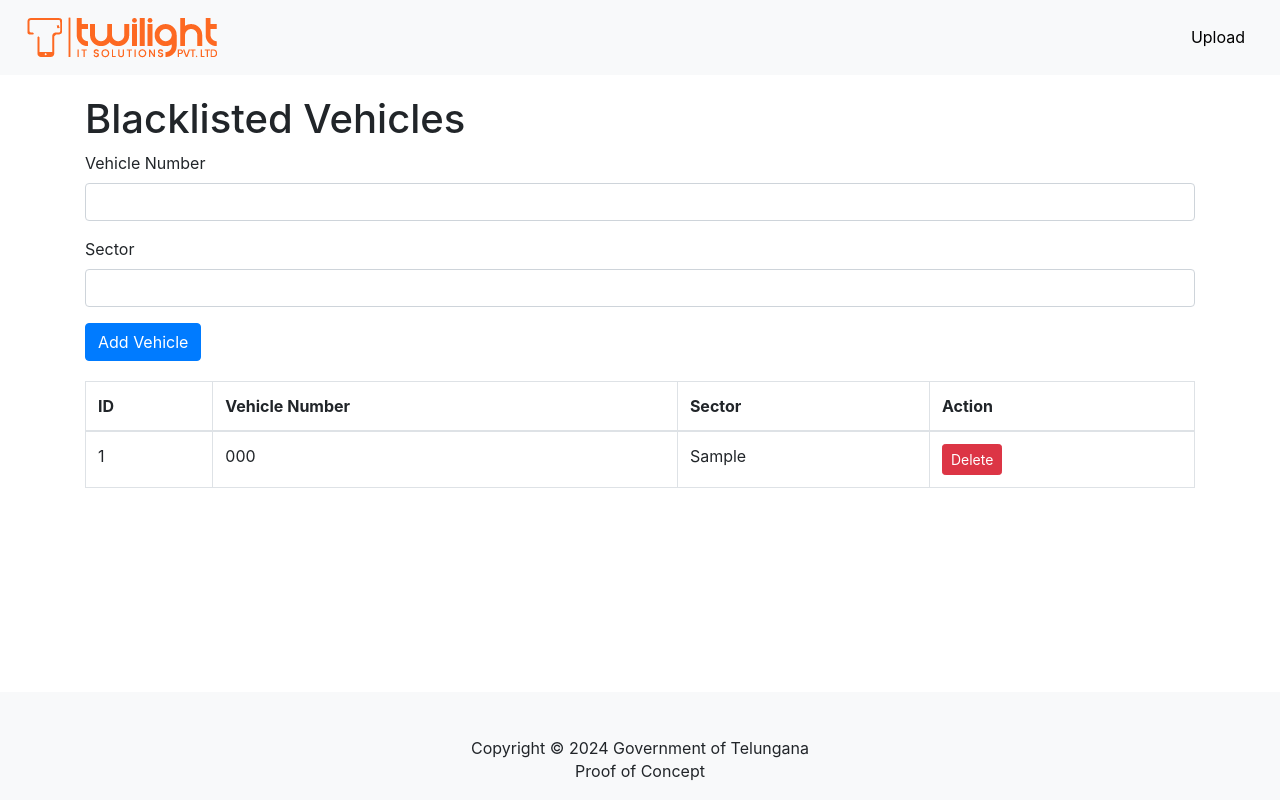
After one commit to Vinoth018/WildLife_Demo, a Flask app: page /blacklisted in a window 1280 px wide. The commit adds this page. Run offline with Flask 3, Linux system fonts and the light colour scheme; tables that the repository leaves empty or names only in its code hold one stand-in row (values such as "Sample post"); data that the repository does not hold is empty; some libraries are stand-ins or nearby versions.

Commit message:
Created webpage for blacklisted vehicles and stored data in mysql database

```diff
--- a/app.py
+++ b/app.py
@@ -267,6 +267,44 @@ def behaviour():
 def treefalls():
     return render_template('treefalls.html')
 
+
+@app.route('/blacklisted', methods=['GET', 'POST'])
+def blacklisted_vehicles():
+    if request.method == 'POST':
+        vehicle_number = request.form.get('vehicle_number')
+        sector = request.form.get('sector')
+
+        try:
+            with connection.cursor() as cursor:
+                sql = "INSERT INTO blacklisted_vehicles (vehicle_number, sector) VALUES (%s, %s)"
+                cursor.execute(sql, (vehicle_number, sector))
+                connection.commit()
+        except Exception as e:
+            print(f"Error inserting into database: {e}")
+
+    vehicles = []
+    try:
+        with connection.cursor() as cursor:
+            sql = "SELECT * FROM blacklisted_vehicles"
+            cursor.execute(sql)
+            vehicles = cursor.fetchall()
+    except Exception as e:
+        print(f"Error fetching from database: {e}")
+
+    return render_template('blacklisted.html', vehicles=vehicles)
+
+@app.route('/delete_vehicle/<int:vehicle_id>', methods=['POST'])
+def delete_vehicle(vehicle_id):
+    try:
+        with connection.cursor() as cursor:
+            sql = "DELETE FROM blacklisted_vehicles WHERE id = %s"
+            cursor.execute(sql, (vehicle_id,))
+            connection.commit()
+    except Exception as e:
+        print(f"Error deleting from database: {e}")
+
+    return redirect(url_for('blacklisted_vehicles'))
+
 if __name__ == '__main__':
     app.run(host='0.0.0.0', port=5000)
 
--- /dev/null
+++ b/templates/blacklisted.html
@@ -0,0 +1,266 @@
+<!-- <!doctype html>
+<html lang="en">
+<head>
+    <meta charset="UTF-8">
+    <meta name="viewport" content="width=device-width, initial-scale=1.0">
+    <title>Blacklisted Vehicles</title>
+    <link href="https://stackpath.bootstrapcdn.com/bootstrap/4.5.2/css/bootstrap.min.css" rel="stylesheet">
+    <style>
+        .container {
+            margin-top: 20px;
+        }
+        .crud-table {
+            margin-top: 20px;
+        }
+    </style>
+</head>
+<body>
+    <div class="container">
+        <h1>Blacklisted Vehicles</h1>
+
+        <form method="POST" action="/blacklisted">
+            <div class="form-group">
+                <label for="vehicle_number">Vehicle Number</label>
+                <input type="text" id="vehicle_number" name="vehicle_number" class="form-control" required>
+            </div>
+            <div class="form-group">
+                <label for="sector">Sector</label>
+                <input type="text" id="sector" name="sector" class="form-control" required>
+            </div>
+            <button type="submit" class="btn btn-primary">Add Vehicle</button>
+        </form>
+
+        <div class="crud-table">
+            <table class="table table-bordered">
+                <thead>
+                    <tr>
+                        <th>ID</th>
+                        <th>Vehicle Number</th>
+                        <th>Sector</th>
+                        <th>Action</th>
+                    </tr>
+                </thead>
+                <tbody>
+                    {% for vehicle in vehicles %}
+                    <tr>
+                        <td>{{ vehicle.id }}</td>
+                        <td>{{ vehicle.vehicle_number }}</td>
+                        <td>{{ vehicle.sector }}</td>
+                        <td>
+                            <form method="POST" action="{{ url_for('delete_vehicle', vehicle_id=vehicle.id) }}" style="display:inline;">
+                                <button type="submit" class="btn btn-danger btn-sm">Delete</button>
+                            </form>
+                        </td>
+                    </tr>
+                    {% endfor %}
+                </tbody>
+            </table>
+        </div>
+    </div>
+
+    <script src="https://code.jquery.com/jquery-3.5.1.slim.min.js"></script>
+    <script src="https://cdn.jsdelivr.net/npm/@popperjs/core@2.5.3/dist/umd/popper.min.js"></script>
+    <script src="https://stackpath.bootstrapcdn.com/bootstrap/4.5.2/js/bootstrap.min.js"></script>
+</body>
+</html> -->
+
+
+
+
+
+
+<!doctype html>
+<html lang="en">
+<head>
+    <meta charset="UTF-8">
+    <meta name="viewport" content="width=device-width, initial-scale=1.0">
+    <title>Video Stream</title>
+    <link href="https://stackpath.bootstrapcdn.com/bootstrap/4.5.2/css/bootstrap.min.css" rel="stylesheet">
+    <link href="{{ url_for('static', filename='css/styles.css') }}" rel="stylesheet">
+    <style>
+        body, html {
+            height: 100%;
+            margin: 0;
+            display: flex;
+            flex-direction: column;
+            overflow: hidden;
+        }
+        .header {
+            background-color: #f8f9fa;
+            display: flex;
+            justify-content: space-between;
+            padding: 15px 0;
+            flex-shrink: 0;
+        }
+        .botom {
+            display: flex;
+            color: black;
+            padding-top: 10px;
+        }
+        a {
+            padding-right: 20px;
+            color: black;
+        }
+        .content {
+            display: flex;
+            height: calc(100% - 160px);
+            overflow: hidden;
+            flex: 1;
+        }
+        .video-container {
+            flex: 7.8;
+            display: flex;
+            align-items: center;
+            justify-content: center;
+            padding-right: 20px;
+            height: 100%;
+        }
+        .video-container img {
+            width: 100%;
+            height: 100%;
+            object-fit: contain;
+        }
+        .predictions-container {
+            flex: 2.2;
+            background-color: #f8f9fa;
+            padding: 20px;
+            border-left: 2px solid #e0e0e0;
+            height: 100%;
+            overflow-y: auto;
+        }
+        .predictions-container h2 {
+            font-size: 24px;
+            margin-bottom: 20px;
+            position: sticky;
+            top: 0;
+            background-color: #f8f9fa;
+            z-index: 10;
+            padding-bottom: 10px;
+            border-bottom: 2px solid #e0e0e0;
+        }
+        .display-4 {
+            margin-bottom: 30px;
+            text-align: center;
+        }
+        footer {
+            flex-shrink: 0;
+            background-color: #f8f9fa;
+            padding: 10px 0;
+        }
+        .container {
+            margin-top: 20px;
+        }
+        .crud-table {
+            margin-top: 20px;
+        }
+    </style>
+</head>
+<body>
+    <div class="header">
+        <div><img src="{{ url_for('static', filename='images/Twilight.png') }}" alt="Twilight" style="height: 45px; width: 213px; margin-left: 15px;"></div>
+        <div class="botom">
+            <a href="/" style="margin-right: 15px;">Upload</a>
+        </div>
+    </div>
+
+
+
+    <div class="container">
+        <h1>Blacklisted Vehicles</h1>
+
+        <form method="POST" action="/blacklisted">
+            <div class="form-group">
+                <label for="vehicle_number">Vehicle Number</label>
+                <input type="text" id="vehicle_number" name="vehicle_number" class="form-control" required>
+            </div>
+            <div class="form-group">
+                <label for="sector">Sector</label>
+                <input type="text" id="sector" name="sector" class="form-control" required>
+            </div>
+            <button type="submit" class="btn btn-primary">Add Vehicle</button>
+        </form>
+
+        <div class="crud-table">
+            <table class="table table-bordered">
+                <thead>
+                    <tr>
+                        <th>ID</th>
+                        <th>Vehicle Number</th>
+                        <th>Sector</th>
+                        <th>Action</th>
+                    </tr>
+                </thead>
+                <tbody>
+                    {% for vehicle in vehicles %}
+                    <tr>
+                        <td>{{ vehicle.id }}</td>
+                        <td>{{ vehicle.vehicle_number }}</td>
+                        <td>{{ vehicle.sector }}</td>
+                        <td>
+                            <form method="POST" action="{{ url_for('delete_vehicle', vehicle_id=vehicle.id) }}" style="display:inline;">
+                                <button type="submit" class="btn btn-danger btn-sm">Delete</button>
+                            </form>
+                        </td>
+                    </tr>
+                    {% endfor %}
+                </tbody>
+            </table>
+        </div>
+    </div>
+
+
+
+
+
+    <footer class="bg-light text-center text-lg-start mt-auto">
+        <div class="container p-4">
+            <p class="text-center" style="margin-bottom: -1px; margin-top: -10px;">Copyright © 2024 Government of Telungana</p>
+            <p class="text-center" style="margin-bottom: -17px;">Proof of Concept</p>
+        </div>
+    </footer>
+
+    <script src="https://code.jquery.com/jquery-3.5.1.slim.min.js"></script>
+    <script src="https://cdn.jsdelivr.net/npm/@popperjs/core@2.5.3/dist/umd/popper.min.js"></script>
+    <script src="https://stackpath.bootstrapcdn.com/bootstrap/4.5.2/js/bootstrap.min.js"></script>
+    <script>
+        let lastUpdateTimes = {};
+        let displayedLabels = new Set();
+
+        async function fetchPredictions() {
+            try {
+                const response = await fetch('/latest_predictions');
+                if (response.ok) {
+                    const predictions = await response.json();
+                    const predictionsDiv = document.getElementById('predictions');
+                    const now = Date.now();
+
+                    predictions.forEach(prediction => {
+                        const label = prediction.label;
+                        const confidence = prediction.confidence.toFixed(2);
+                        const sector = prediction.sector || 'No sector';  // Handle missing sector info
+
+                        if (!displayedLabels.has(label) || !lastUpdateTimes[label] || now - lastUpdateTimes[label] > 5 * 60 * 1000) {
+                            if (!displayedLabels.has(label)) {
+                                displayedLabels.add(label);
+                            }
+
+                            const p = document.createElement('p');
+                            p.textContent = `Detected label: ${label} with confidence: ${confidence} ${sector}`;
+                            predictionsDiv.appendChild(p);
+
+                            lastUpdateTimes[label] = now;
+                        }
+                    });
+                } else {
+                    console.error('Failed to fetch predictions:', response.statusText);
+                }
+            } catch (error) {
+                console.error('Error fetching predictions:', error);
+            }
+        }
+
+        setInterval(fetchPredictions, 1000);
+    </script>
+
+</body>
+</html>
--- a/templates/index.html
+++ b/templates/index.html
@@ -50,6 +50,8 @@
                 <a href="/behaviour">Behaviour Detection</a>
                 <a> | </a>
                 <a href="/treefalls">Tree Falls Detection</a>
+                <a> | </a>
+                <a href="/blacklisted">Blacklisted Vehicles</a>
             </div>
         </div>
     </div>
```
